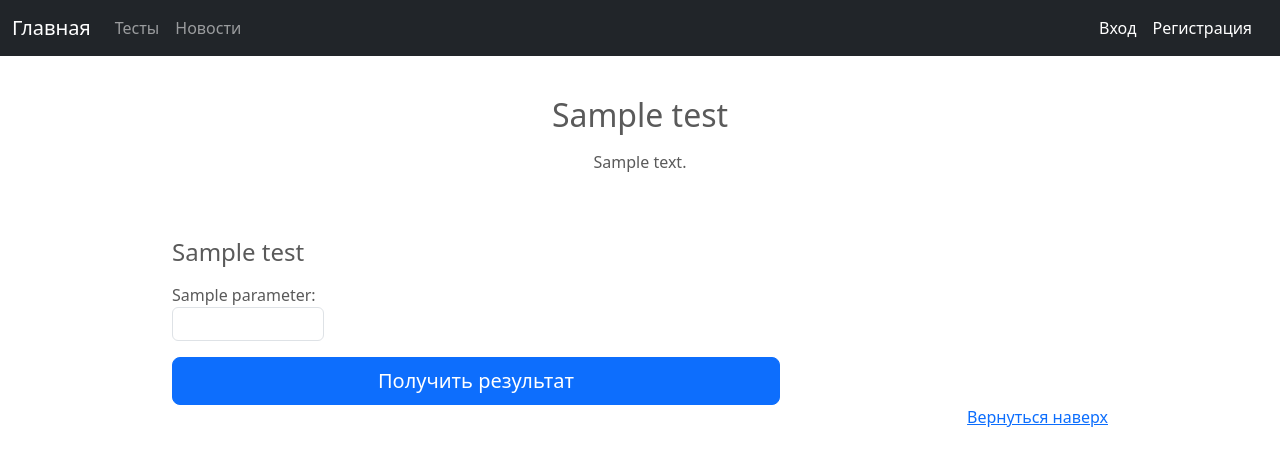
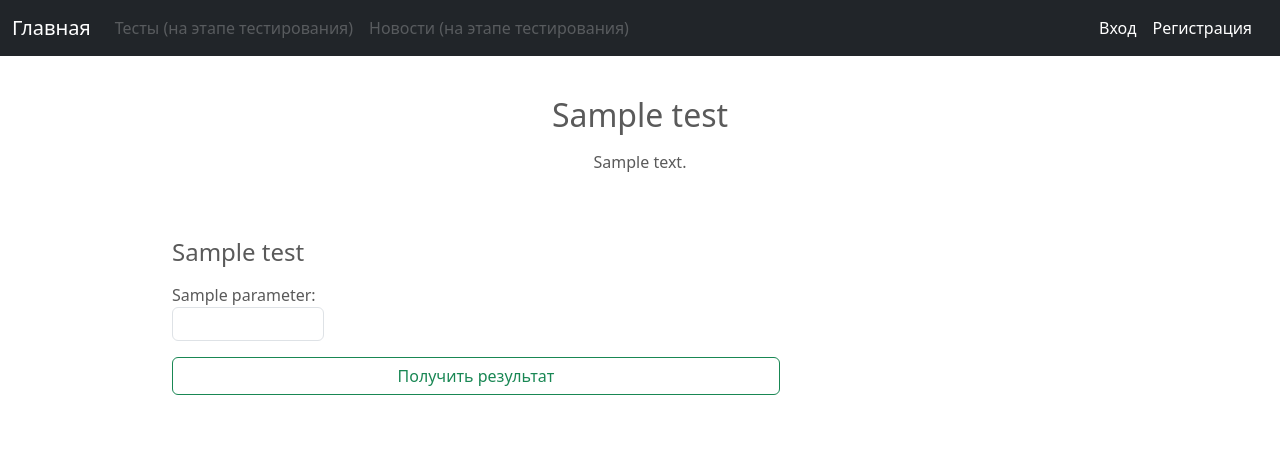
Before and after one commit to Motion-Up/health_test, a Django app: a page that uses health_test/templates/includes/footer.html in a window 1280 px wide. Shown: the top 466 px of the page. Run offline with Django 3.2, Linux system fonts and the light colour scheme; tables that the repository leaves empty hold one stand-in row (values such as "Sample post"); some libraries are stand-ins or nearby versions.

Commit message:
update html

```diff
--- a/health_test/health_test/urls.py
+++ b/health_test/health_test/urls.py
@@ -1,7 +1,14 @@
 from django.contrib import admin
 from django.urls import path, include
+from django.conf import settings
+from django.conf.urls.static import static
 
 urlpatterns = [
     path('admin/', admin.site.urls),
     path('', include('tests.urls'))
 ]
+
+if settings.DEBUG:
+    urlpatterns += static(
+        settings.MEDIA_URL, document_root=settings.MEDIA_ROOT
+    )
--- a/health_test/templates/includes/footer.html
+++ b/health_test/templates/includes/footer.html
@@ -1,3 +1,3 @@
 {% load static %}
 
-<p class="float-end"><a href="#">Вернуться наверх</a></p>
+<!-- <p class="float-end"><a href="#">Вернуться наверх</a></p> -->
--- a/health_test/templates/includes/header.html
+++ b/health_test/templates/includes/header.html
@@ -12,10 +12,10 @@
             <a class="nav-link" aria-current="page" href="#">Личный кабинет</a>
           </li> -->
           <li class="nav-item">
-            <a class="nav-link" href="">Тесты</a>
+            <a class="nav-link disabled" href="">Тесты (на этапе тестирования)</a>
           </li>
           <li>
-            <a class="nav-link" href="">Новости</a>
+            <a class="nav-link disabled" href="">Новости (на этапе тестирования)</a>
           </li>
         </ul>
 
--- a/health_test/templates/tests/test_detail.html
+++ b/health_test/templates/tests/test_detail.html
@@ -13,8 +13,12 @@
 
       <div class="row g-5">
         {% if result %}
-            <h1>{{ result }}</h1>
-            <button class="w-100 btn btn-primary btn-lg" type="submit">Пройти тест заново</button>
+        <div class="col-md-7 col-lg-8">
+            <h1 class="mb-3">{{ result }}</h1>
+            <form action="{% url 'tests:test_detail' test.slug %}">
+              <button class="btn btn-outline-success" type="submit">Пройти тест заново</button>
+              <button class="btn btn-outline-success" type="submit">На главную</button>
+            </form>
         {% endif %}
 
         {% if form %}
@@ -23,7 +27,7 @@
           <form method="post" action="{% url 'tests:test_detail' test.slug %}" class="needs-validation" novalidate>
             {% csrf_token %}
             {{ form.as_p }}
-            <button class="w-100 btn btn-primary btn-lg" type="submit">Получить результат</button>
+            <button class="w-100 btn btn-outline-success" type="submit">Получить результат</button>
           </form>
         {% endif %}
 
--- a/health_test/tests/views.py
+++ b/health_test/tests/views.py
@@ -10,6 +10,7 @@ def index(request):
     context = {
         'tests': tests
     }
+    print(tests[0].image.url)
     return render(request, 'tests/index.html', context=context)
 
 
```
Also changed, not shown: health_test/templates/tests/index.html (+3 -3 lines), health_test/tests/models.py (+5 -0 lines), health_test/media/tests/index_mass.jpg (added), health_test/tests/migrations/0002_test_image.py (added).
